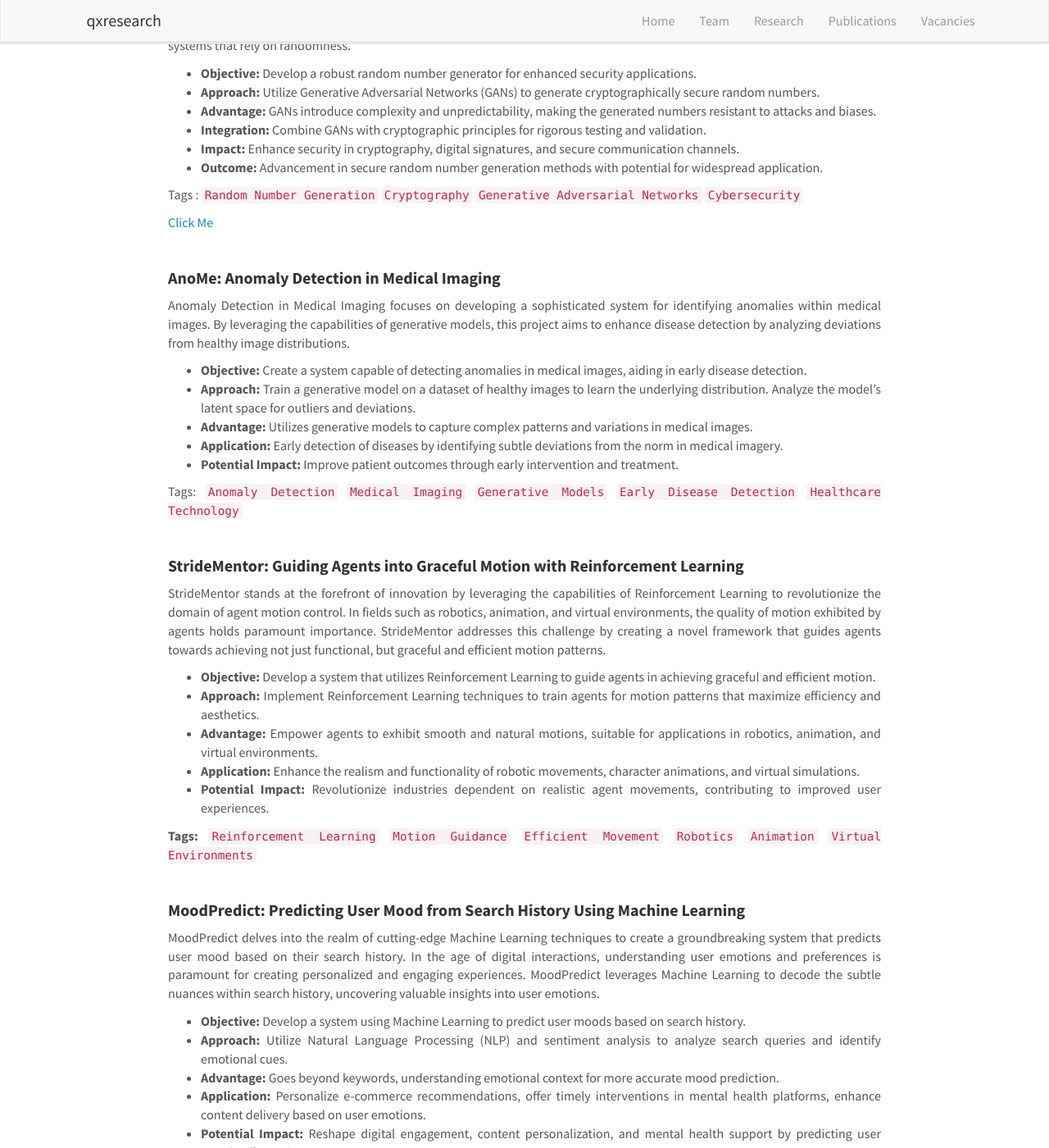
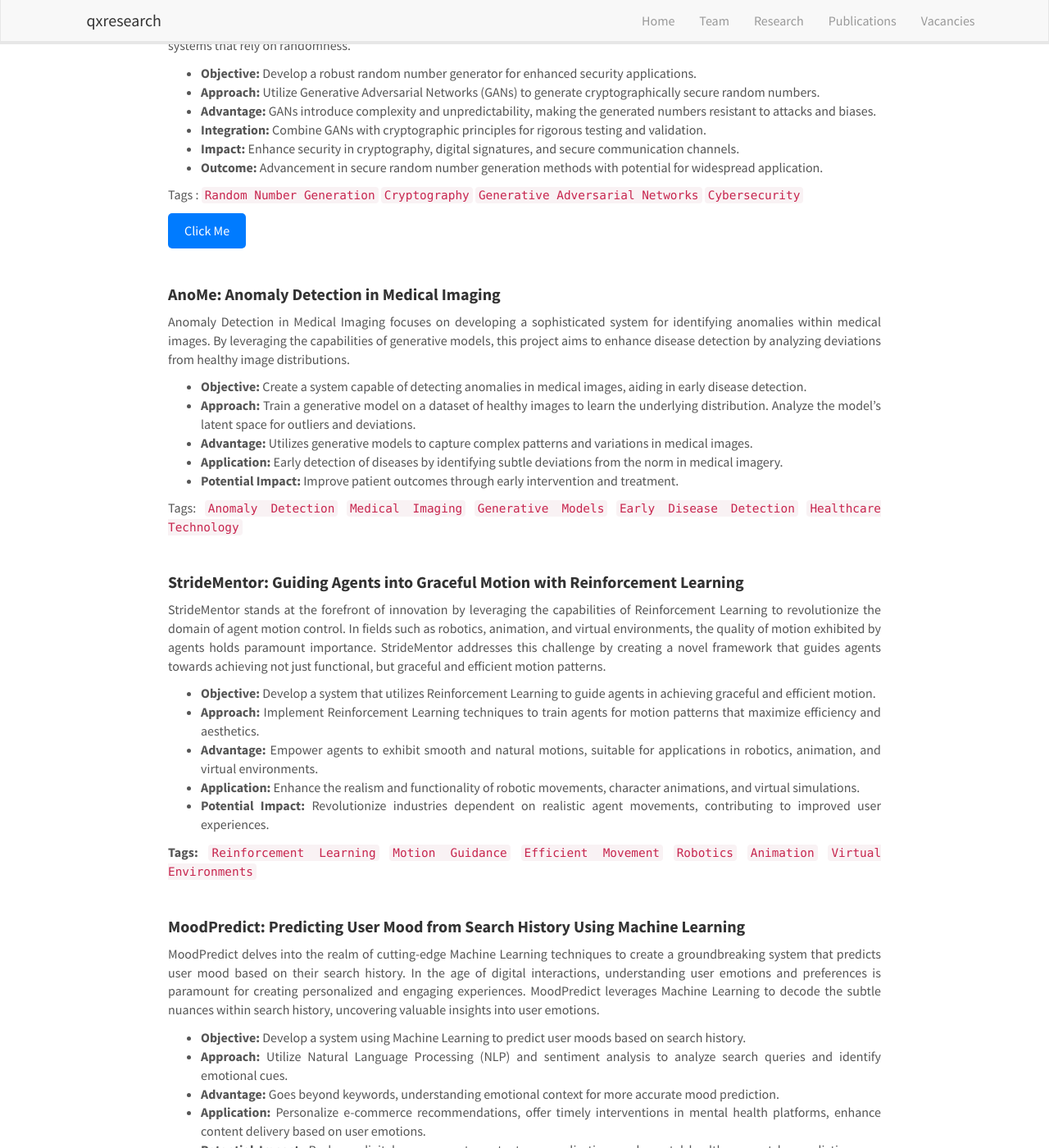
Before and after one commit to qxresearch/qxresearch.github.io, a Jekyll site: the page built from _pages/openings.md, in a window 1280 px wide and 1400 px high, scrolled down 331 px. Shown: the whole window at 82% size. Built offline with Jekyll 4.4.1, drawn with Linux system fonts in a browser that asks for light colours; nearby versions of some CDN libraries.

Commit message:
Update main.scss

```diff
--- a/css/main.scss
+++ b/css/main.scss
@@ -2,6 +2,22 @@
 ---
 
 @import "bootstrap";
+
+.custom-button {
+  display: inline-block;
+  padding: 10px 20px;
+  background-color: #007bff;
+  color: white;
+  border: none;
+  border-radius: 5px;
+  text-decoration: none;
+  transition: background-color 0.3s ease-in-out;
+
+  &:hover {
+    background-color: #0056b3;
+  }
+}
+
 
 body {
   padding-top: 70px;
```
